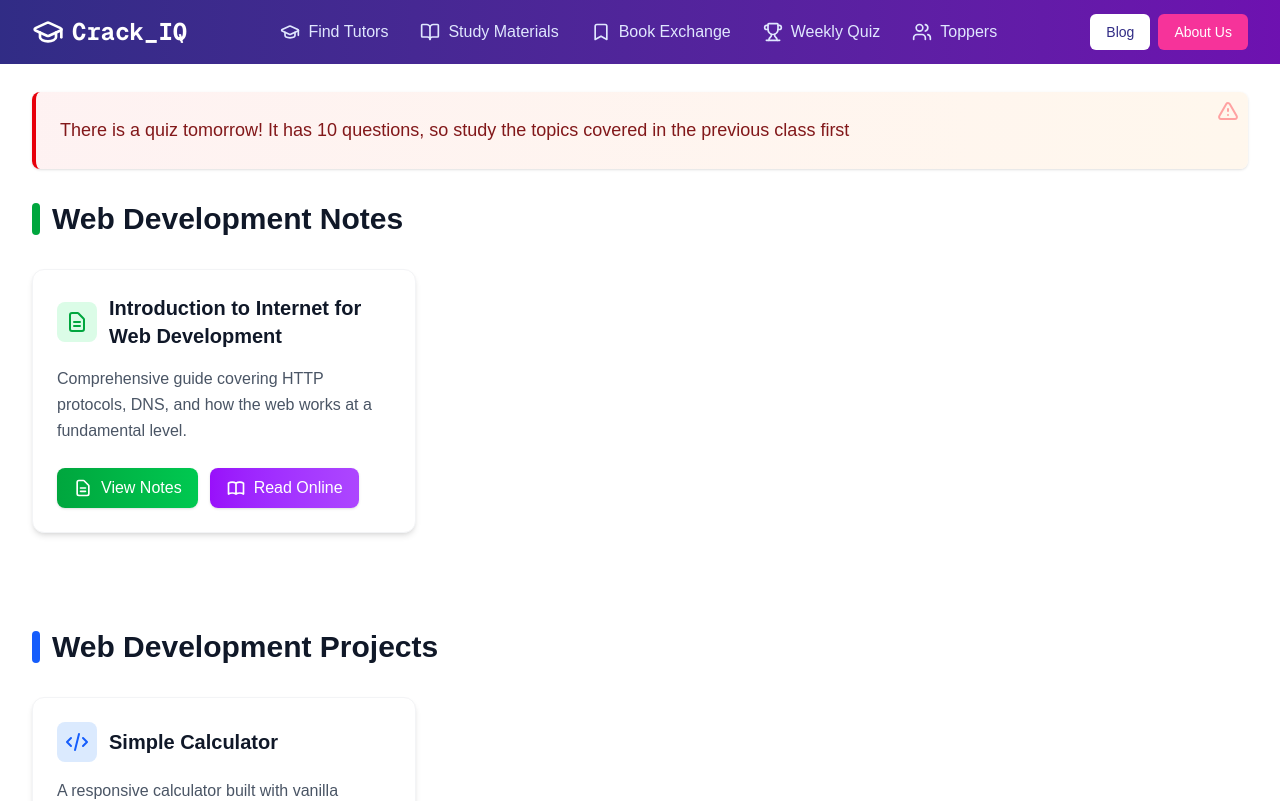
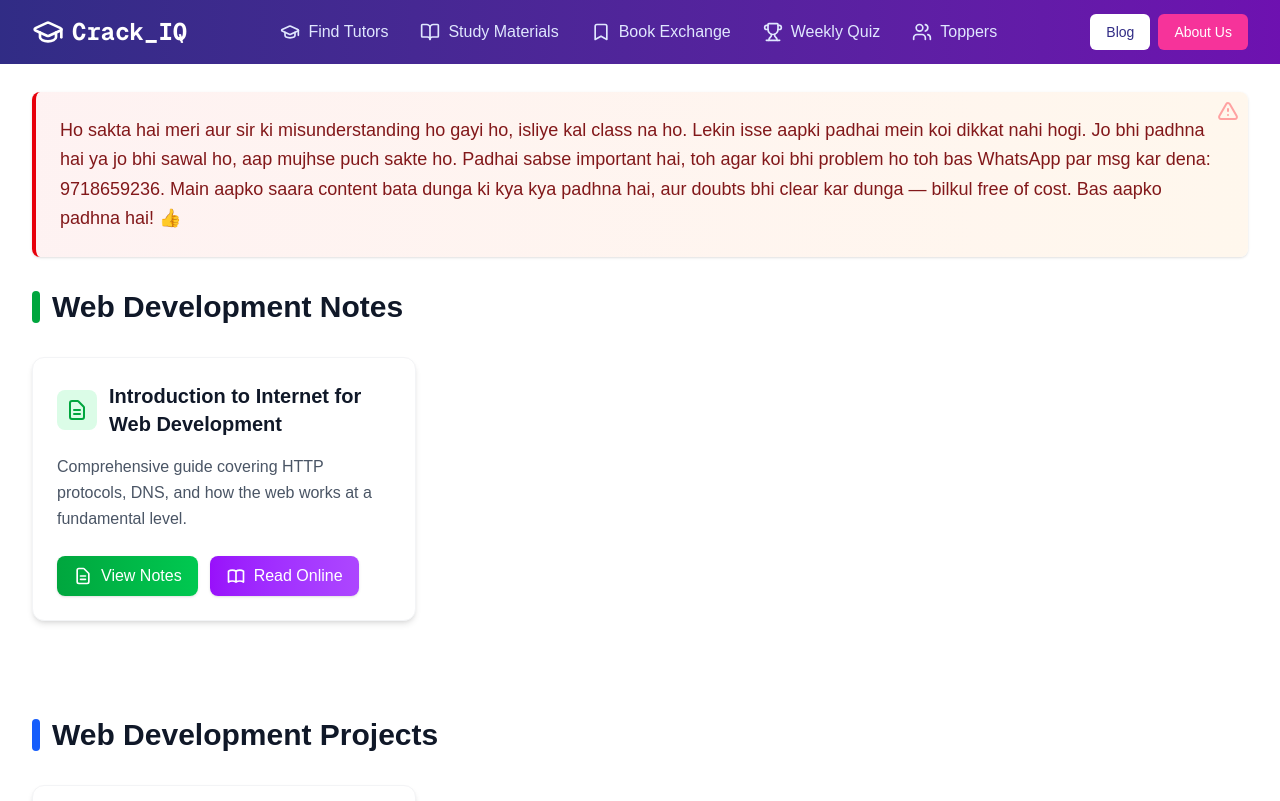
Before and after one commit to mrankit5575/mukundpur-Clent, a Next.js app: page /webdev in a window 1280 px wide. Shown: the top 801 px of the page. Built offline with nearby package versions, Linux system fonts and the light colour scheme.

Commit message:
udpate teh web dev

```diff
--- a/src/app/webdev/page.jsx
+++ b/src/app/webdev/page.jsx
@@ -168,7 +168,7 @@ const NoteCard = ({ note, index }) => {
 
 // Page component
 export default function WebdevPage() {
-  const announcement = 'There is a quiz tomorrow! It has 10 questions, so study the topics covered in the previous class first';
+  const announcement = "Ho sakta hai meri aur sir ki misunderstanding ho gayi ho, isliye kal class na ho. Lekin isse aapki padhai mein koi dikkat nahi hogi. Jo bhi padhna hai ya jo bhi sawal ho, aap mujhse puch sakte ho. Padhai sabse important hai, toh agar koi bhi problem ho toh bas WhatsApp par msg kar dena: 9718659236. Main aapko saara content bata dunga ki kya kya padhna hai, aur doubts bhi clear kar dunga — bilkul free of cost. Bas aapko padhna hai! 👍";
 
   const projects = [
     {
```
